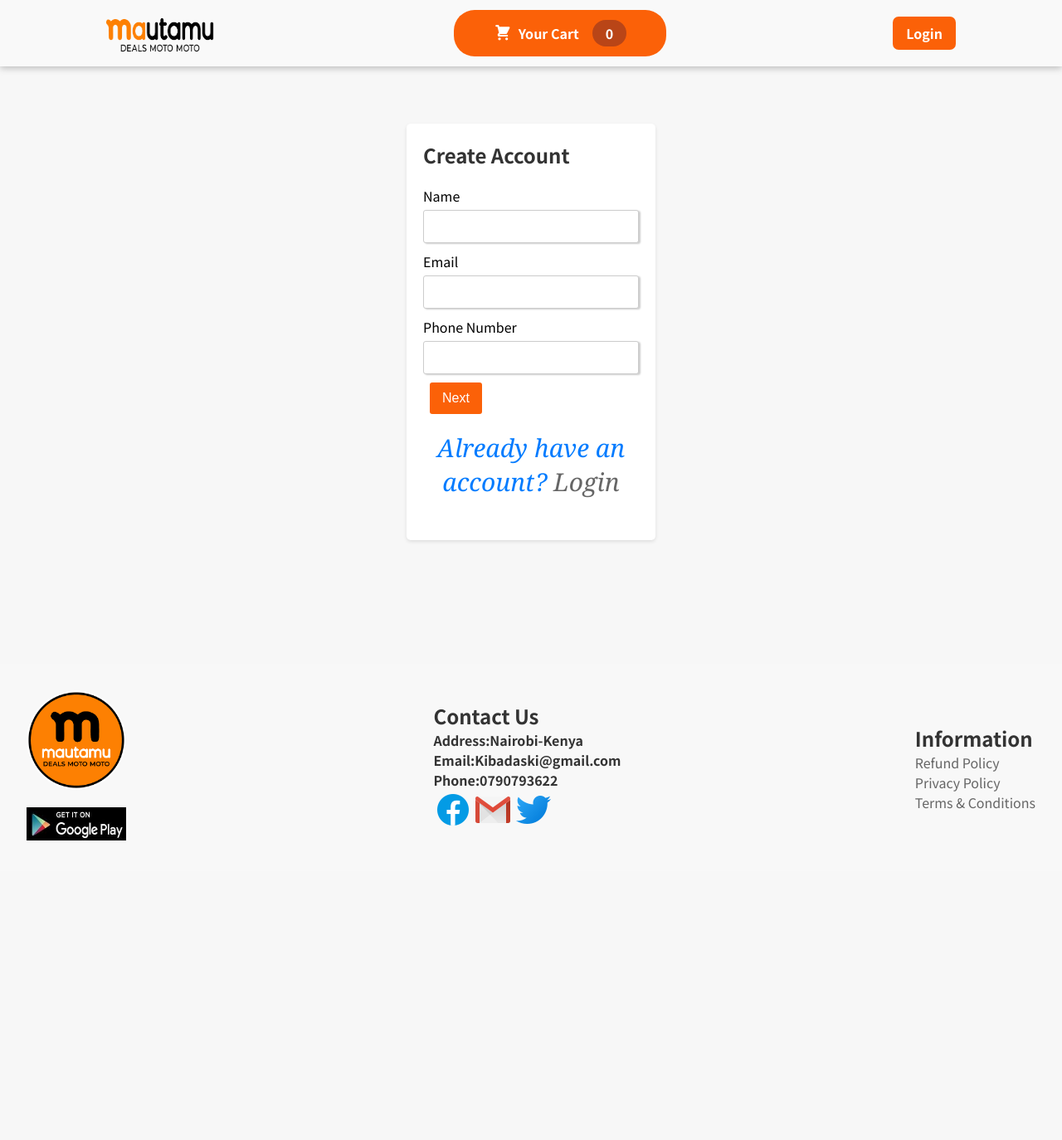
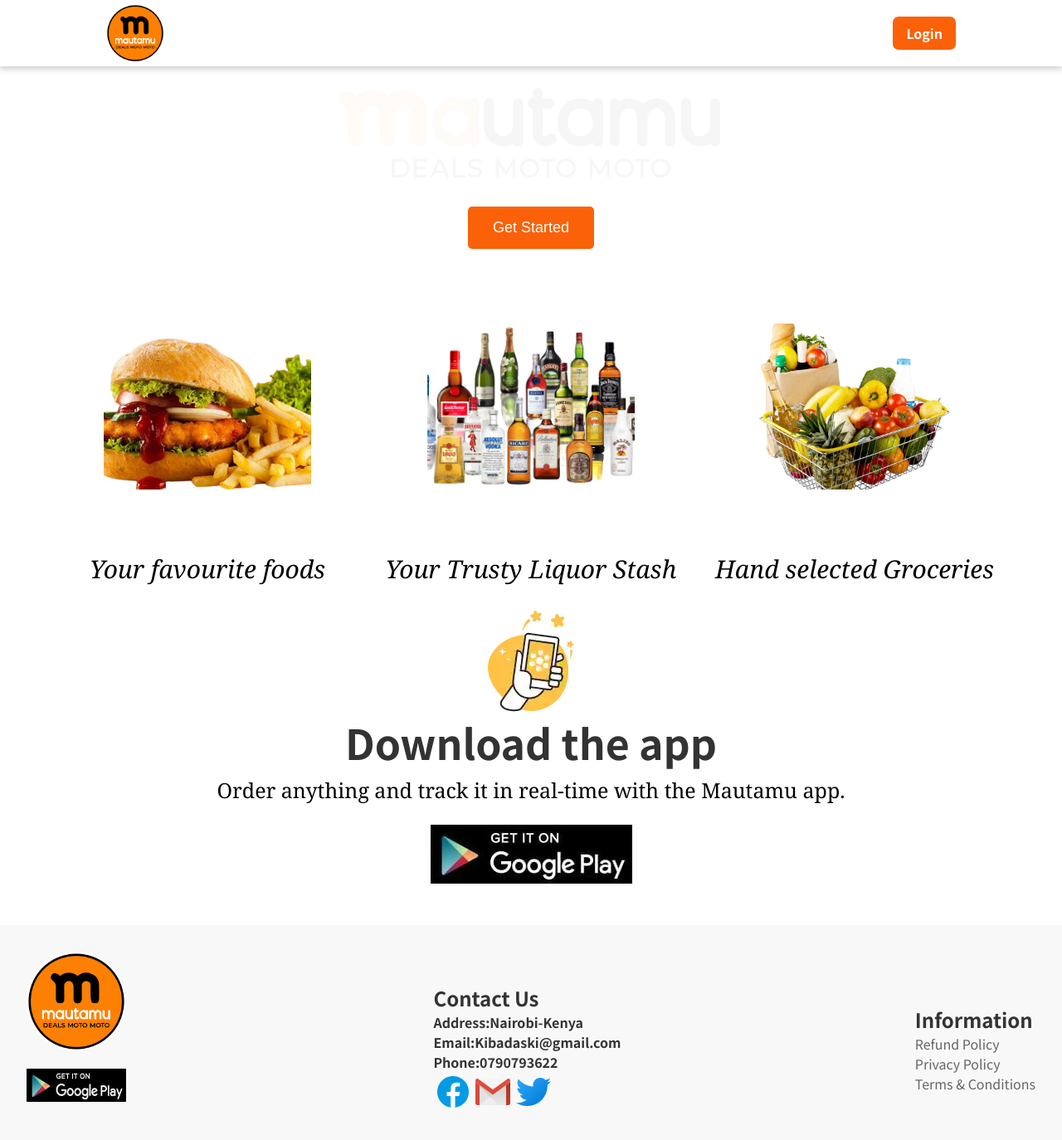
Before and after one commit to kelvinclere/kibandaski, a React (Create React App) app: page /signup in a window 1280 px wide. Shown: the top 1374 px of the page at 83% size. Before the commit the page ends 1050 px from the top, so only its background shows below. Built offline with nearby package versions, Linux system fonts and the light colour scheme.

Commit message:
Styling the header

```diff
--- a/src/App.js
+++ b/src/App.js
@@ -26,14 +26,14 @@ function App() {
       <div>
         {cartIsShown && <Cart onClose={hideCartHandler} />}
         <Header onShowCart={showCartHandler} />
-
         <main>
           <Switch>
+          <Route path="/" component={StartPage} />
             <Route path="/login" component={LogInPage} />
             <Route path="/signup" component={SignUpPage} />
             <Route path="/otpinput" component={Otpinput} />
-            <Route path="/" exact component={Meals} />
-            <Route path="/" component={StartPage} />
+            <Route path="/meals" exact component={Meals} />
+            {/* <Route path="/" component={StartPage} /> */}
           </Switch>
         </main>
 
--- a/src/components/layout/Header.js
+++ b/src/components/layout/Header.js
@@ -1,5 +1,5 @@
 // import mealsImage from "../../assets/meal2.jpg";
-import logoImage from "../../assets/Mautamu 5.png"
+import logoImage from "../../assets/Mautamu 4 Alt.png"
 import { Link } from 'react-router-dom';
 import HeaderCartButton from "./HeaderCartButton";
 import classes from "./Header.module.css";
@@ -10,7 +10,7 @@ const Header = (props) => {
             <header className={classes.header}>
                 <img className={classes.logo} id="logo" src={logoImage} alt="logo image!" />
                 {/* Add a brand name here */}
-                <HeaderCartButton onClick={props.onShowCart} />
+                {/* <HeaderCartButton onClick={props.onShowCart} /> */}
                 <div className={classes.loginButton}>
                     <Link to="/login">Login</Link>
                 </div>
--- a/src/components/layout/Header.module.css
+++ b/src/components/layout/Header.module.css
@@ -101,8 +101,8 @@
   }
 
   .logo {
-    width: 130px;
-    height: 50px;
+    width: 70px;
+    height: 70px;
     margin-right: 1rem;
     border-radius: 0%;
   }
--- a/src/components/layout/StartPage.css
+++ b/src/components/layout/StartPage.css
@@ -6,13 +6,13 @@
     justify-content: center;
     height: 100%;
     /* background-color: rgba(120, 129, 211, 0.63); */
-    background-color: #FFA500;
+    background-color: 	#fff;
     /* margin-top: 80px; */
     /* transform: rotateZ(5deg) translateY(-4rem) translateX(-1rem); */
   }
 
   #main {
-    max-width: 50%;
+    max-width: 40%;
     height: auto;
     margin-top: 80px;
 
@@ -84,6 +84,16 @@
     justify-content: space-between;
     text-align: center;
     font-family: Georgia, 'Times New Roman', Times, serif;
+  }
+  #down{
+    font-size: 25px;
+    font-style: normal;
+  }
 
+  #downtext{
+    font-size: 50px;
+  }
 
+  #playstore{
+    margin-bottom: 50px;
   }
--- a/src/components/layout/StartPage.js
+++ b/src/components/layout/StartPage.js
@@ -1,22 +1,27 @@
 // StartPage.js
 import React from 'react';
+import { Link } from 'react-router-dom';
 import './StartPage.css';
-import ImageComponent from './Images'; // Import the new component
+import ImageComponent from './Images';
 
 const StartPage = () => {
   const imagePath1 = require('../../assets/Mautamu 5.png');
   const imagePath2 = require('../../assets/food5a.png');
   const imagePath3 = require('../../assets/liquor3a.png');
   const imagePath4 = require('../../assets/grocery1.png');
+  const imagePath5 = require('../../assets/google.jpeg');
+  const imagePath6 = require('../../assets/download-app-logo.webp');
 
   return (
     <div className="start-page-container">
       <img id="main" src={imagePath1} alt="Welcome Image" />
+      <Link to="/meals"> {/* Use Link to navigate to the Meals page */}
         <button className="get-started-btn">Get Started</button>
+      </Link>
 
       <div className="images-row">
         <div>
-        <ImageComponent src={imagePath2} alt="Image 2 "/>
+          <ImageComponent src={imagePath2} alt="Image 2" />
           <p>Your favourite foods</p>
         </div>
         <div>
@@ -28,6 +33,10 @@ const StartPage = () => {
           <p>Hand selected Groceries</p>
         </div>
       </div>
+      <img id="download-app" src={imagePath6} alt="download-app logo" />
+      <h1 id='downtext'>Download the app</h1>
+      <p id='down'>Order anything and track it in real-time with the Mautamu app.</p>
+      <img id="playstore" src={imagePath5} alt="play store image" />
     </div>
   );
 };
```
Also changed, not shown: src/assets/download-app-logo.webp (added). Lines whose indentation alone changed are shown as unchanged.
